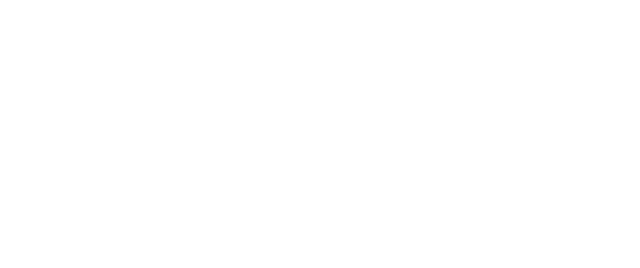
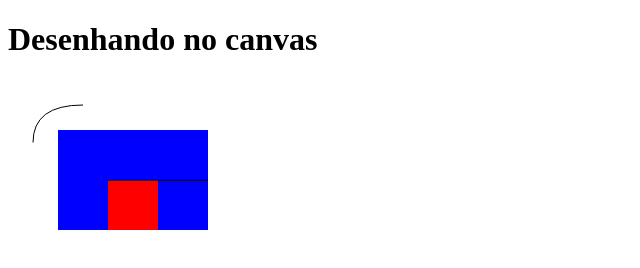
Before and after one commit to BryanHGRoc/Atividades-2-Bimestre, a plain HTML site: page Atividade Gb/index.html in a window 1280 px wide. Shown: the whole page, without its empty margins (0-640 px from the left). Drawn offline with Linux system fonts and the light colour scheme.

Commit message:
Novo codigo pra canvas com todas as formas pedidas

```diff
--- a/Atividade Gb/index.html
+++ b/Atividade Gb/index.html
@@ -4,11 +4,13 @@
     <meta charset="UTF-8">
     <meta http-equiv="X-UA-Compatible" content="IE=edge">
     <meta name="viewport" content="width=device-width, initial-scale=1.0">
-    <title>Document</title>
+    <title>Atividade-GB</title>
 </head>
 <body>
+    <h1>Desenhando no canvas</h1>
 
-
+        <canvas id ="canvas"></canvas>
+    <script src="script.js"></script>
 
 </body>
 </html>
--- a/Atividade Gb/script.js
+++ b/Atividade Gb/script.js
@@ -0,0 +1,33 @@
+const canvas = document.getElementById('canvas');
+const ctx = canvas.getContext('2d');
+
+//QUADRADO//
+    ctx.fillStyle = 'blue';
+    ctx.fillRect(50,50,150,150);
+
+//RETANGULO//
+    ctx.fillStyle = 'red';
+    ctx.fillRect(100,100,50,50);
+
+//LINHA//
+    ctx.beginPath();
+    ctx.moveTo(100,100);
+    ctx.lineTo(200, 100);
+    ctx.stroke();
+
+//CURVA//
+    ctx.beginPath();
+    ctx.moveTo(75,25);
+    ctx.quadraticCurveTo(25,25,25,62.5);
+    ctx.stroke();
+
+//CIRCULO//
+    ctx.beginPath();
+    ctx.arc(100, 100, 50, 0, Math.PI * 2, true);
+
+//IMAGEM//
+    var imagem = new image();
+    imagem.onload =function() {
+        canvas.drawImage(imagem,50,38);
+    };
+    imagem.src = 'img/capi.jpg';
```
Also changed, not shown: Atividade Gb/img/capi.jpg (added).
